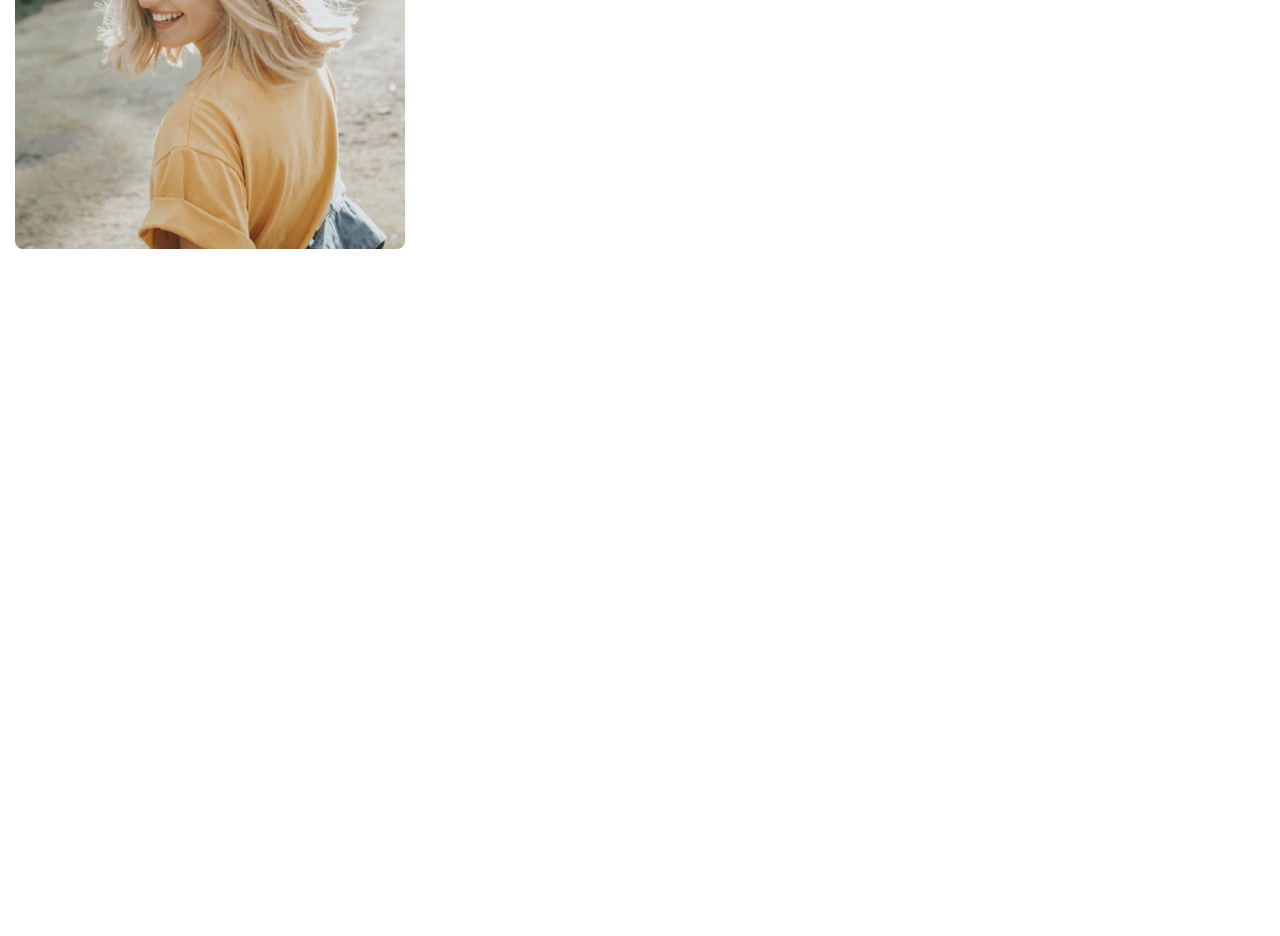
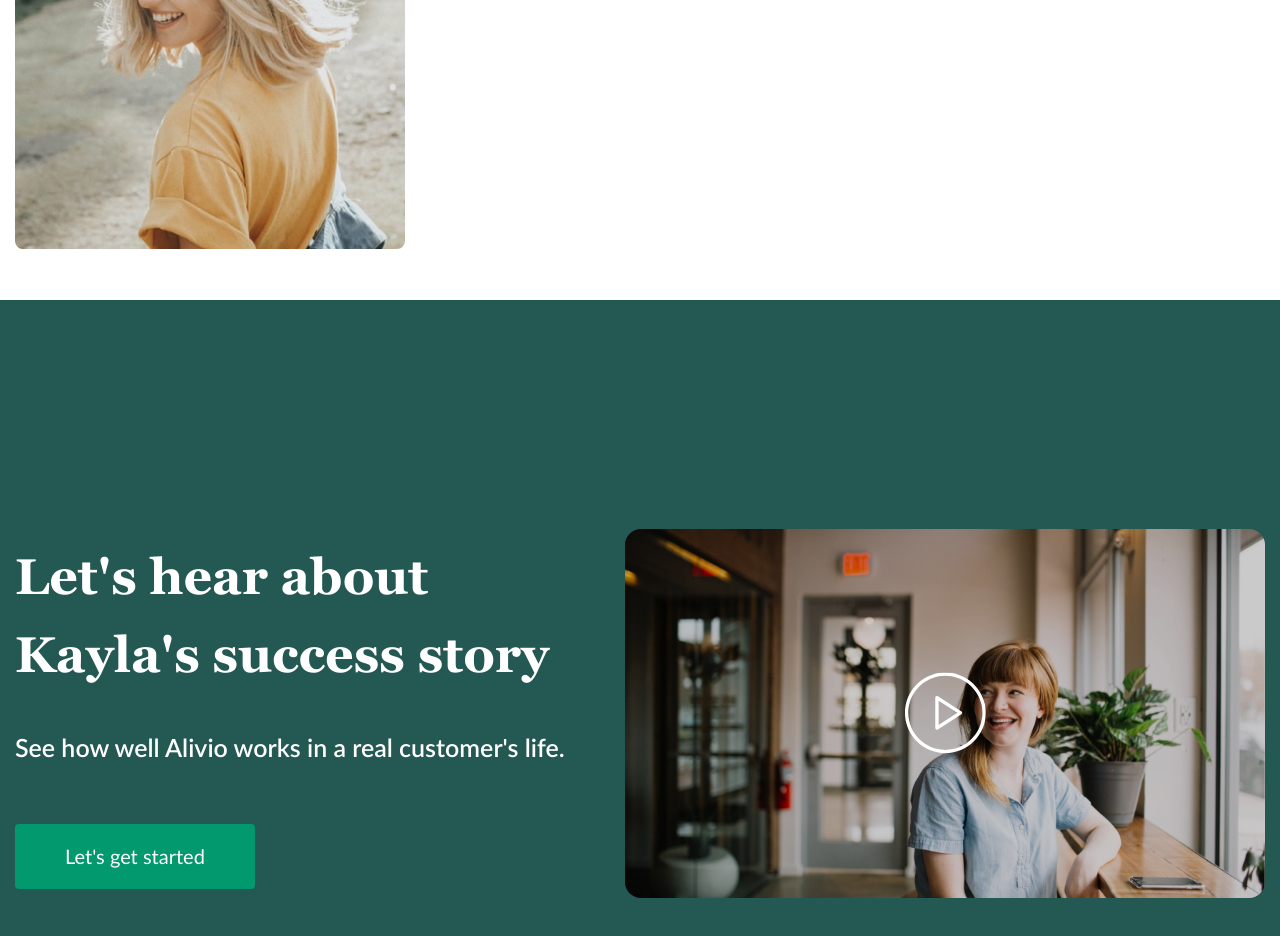
Before and after one commit to safroigor/alivio, a plain HTML site: page index.html in a window 1280 px wide. Shown: the part 3362-4298 px from the top of the page. Before the commit the page ends 3662 px from the top, so only its background shows below. Drawn offline with Linux system fonts and the light colour scheme.

Commit message:
finish story section

```diff
--- /dev/null
+++ b/css/blocks/story.css
@@ -0,0 +1,67 @@
+.story {
+    padding: 229px 0 176px;
+    background-color: #245852;
+    color: #fff;
+}
+
+.story-row {
+    display: flex;
+    justify-content: space-between;
+    align-items: center;
+}
+
+.story-content {
+    max-width: 580px;
+    margin-right: 30px;
+}
+
+.story-heading {
+    font-family: 'Georgia', serif;
+    font-weight: 700;
+    font-size: 50px;
+    line-height: 157%;
+}
+
+.story-heading + * {
+    margin-top: 33px;
+}
+
+.story-text {
+    font-weight: 600;
+    font-size: 25px;
+    line-height: 157%;
+}
+
+.story-text + * {
+    margin-top: 57px;
+}
+
+.story-btn {
+    display: flex;
+}
+
+.story-video {
+    position: relative;
+    width: 895px;
+}
+
+.story-video-btn {
+    position: absolute;
+    left: 50%;
+    top: 50%;
+    transform: translate(-50%, -50%);
+}
+
+.story-video-overlay {
+    position: absolute;
+    left: 0;
+    top: 0;
+    width: 100%;
+    height: 100%;
+    border-radius: 16px;
+    background-color: rgba(0, 0, 0, 0.2);
+}
+
+.story-video-object {
+    border-radius: 16px;
+}
--- a/index.html
+++ b/index.html
@@ -13,6 +13,7 @@
     <link rel="stylesheet" href="./css/blocks/header.css">
     <link rel="stylesheet" href="./css/blocks/hero.css">
     <link rel="stylesheet" href="./css/blocks/how-it-works.css">
+    <link rel="stylesheet" href="./css/blocks/story.css">
 </head>
 <body>
 
@@ -99,6 +100,30 @@
             </div>
         </section>
 
+        <section class="story">
+            <div class="container">
+                <div class="story-row">
+                    <div class="story-content">
+                        <div class="story-heading">Let's hear about Kayla's success story</div>
+                        <div class="story-text">
+                            <p>See how well Alivio works in a real customer's life.</p>
+                        </div>
+                        <div class="story-btn">
+                            <a href="#" class="btn btn-big">Let's get started</a>
+                        </div>
+                    </div>
+                    <div class="story-video">
+                        <div class="story-video-overlay">
+                            <button class="story-video-btn">
+                                <img src="./img/story/play-white.svg" alt="Play">
+                            </button>
+                        </div>
+                        <img src="./img/story/video-cover.jpg" alt="Video" class="story-video-object">
+                    </div>
+                </div>
+            </div>
+        </section>
+
     </main>
 
 </body>
```
Also changed, not shown: img/story/play-white.svg (added), img/story/video-cover.jpg (added), img/story/video.jpg (added).
